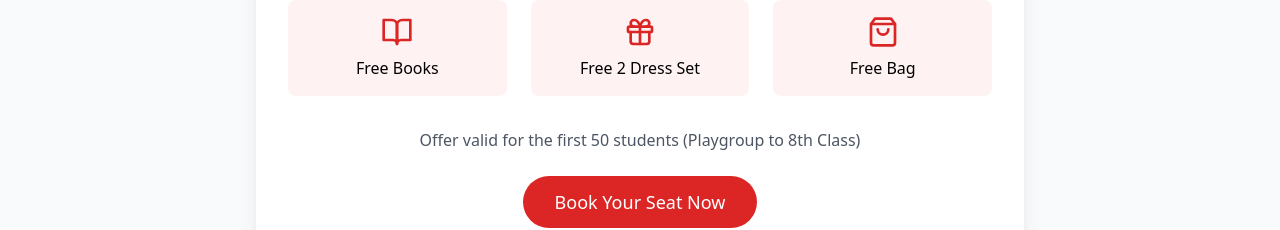
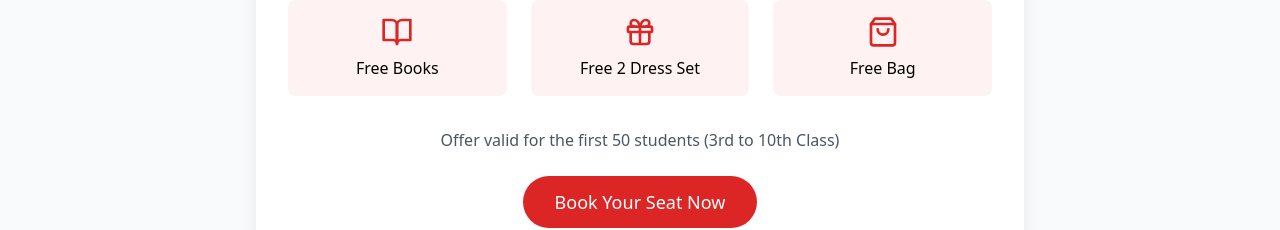
Before and after one commit to Vivek-122005/SVA-Public-School, a React (Vite) app: page / in a window 1280 px wide. Shown: the part 1180-1410 px from the top of the page. Built offline with nearby package versions, Linux system fonts and the light colour scheme.

Commit message:
Update AdmissionSection.tsx

```diff
--- a/src/components/AdmissionSection.tsx
+++ b/src/components/AdmissionSection.tsx
@@ -26,7 +26,7 @@ export default function AdmissionSection() {
               </div>
             </div>
             <p className="text-gray-600 mb-6">
-              Offer valid for the first 50 students (Playgroup to 8th Class)
+              Offer valid for the first 50 students (3rd to 10th Class)
             </p>
             <button
               onClick={() => document.getElementById('contact')?.scrollIntoView({ behavior: 'smooth' })}
```
